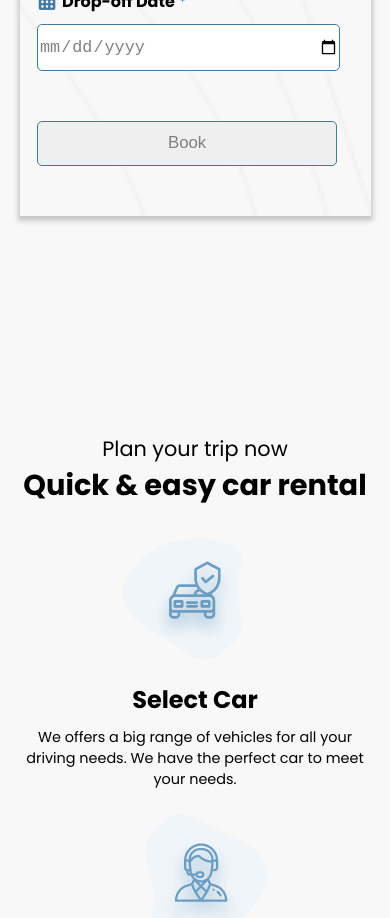
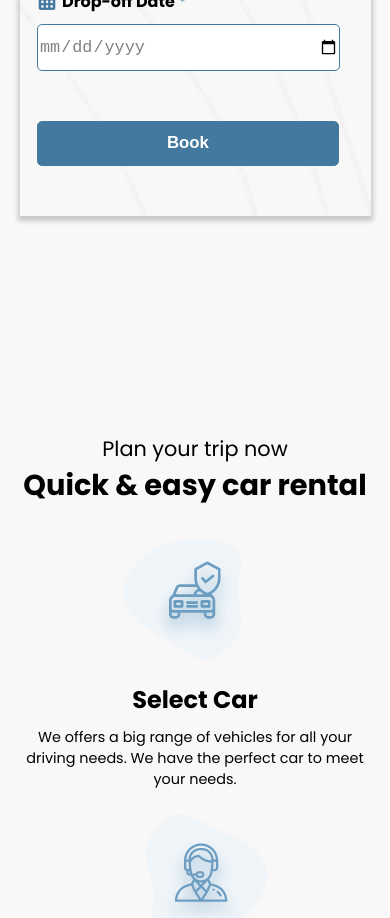
Before and after one commit to gorzerk1/e-cars, a React (Create React App) app: page / in a window 390 px wide. Shown: the part 1420-2338 px from the top of the page. Built offline with nearby package versions, Linux system fonts and the light colour scheme.

Commit message:
Update book.css

```diff
--- a/src/component/book/book.css
+++ b/src/component/book/book.css
@@ -62,6 +62,11 @@ label {
 span {
     color:#43799f;
 }
+.book--smallBox > button {
+    background-color: #43799f;
+    color:white;
+    font-weight: bolder;
+}
 
 .book--title {
     padding: 10px 0;
@@ -119,4 +124,7 @@ span {
     .book--container > :nth-child(1) {
         align-self: center;
     }
+    .book--smallBox > button {
+        width: 95.5%;
+    }
 }
```
